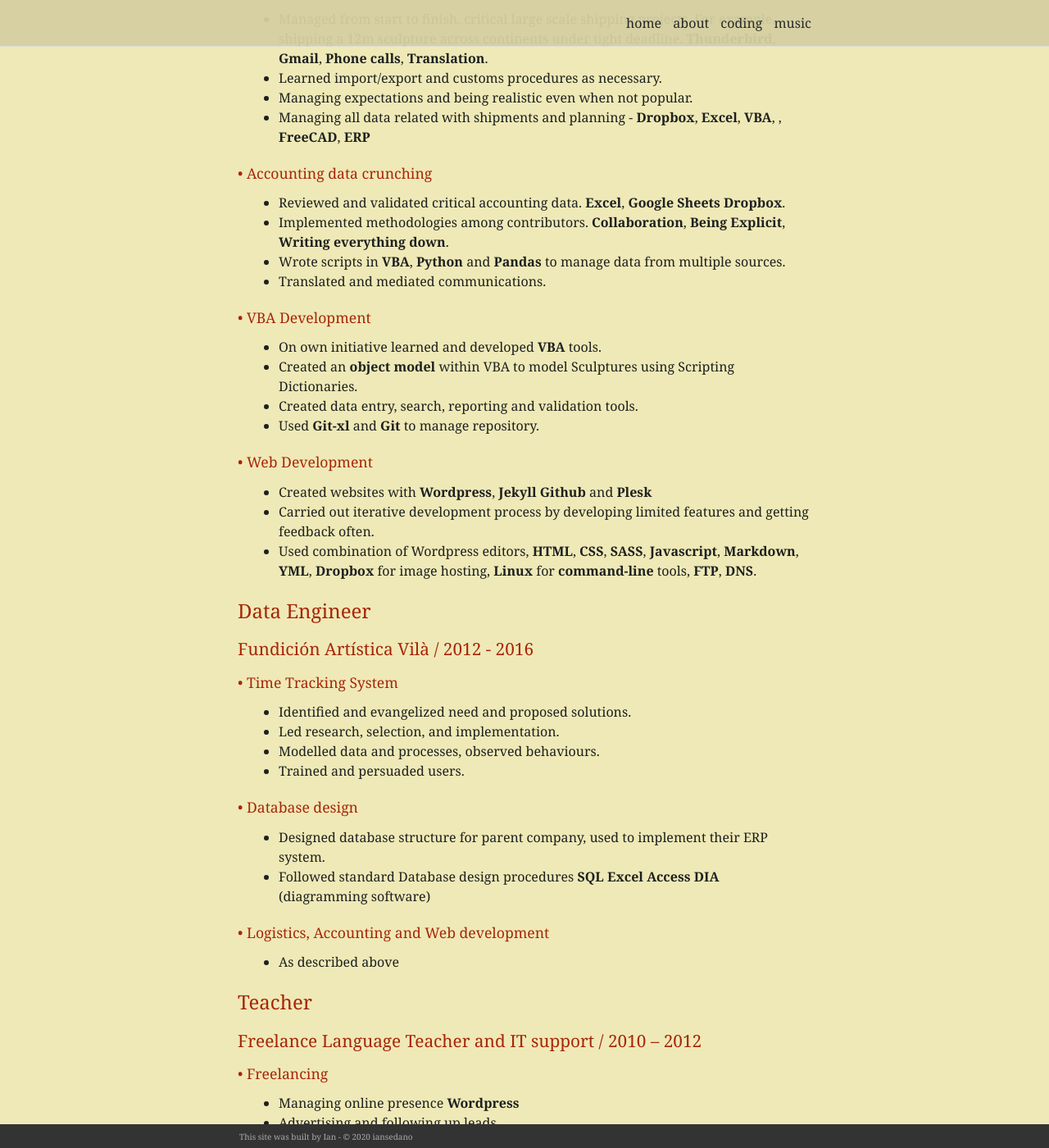
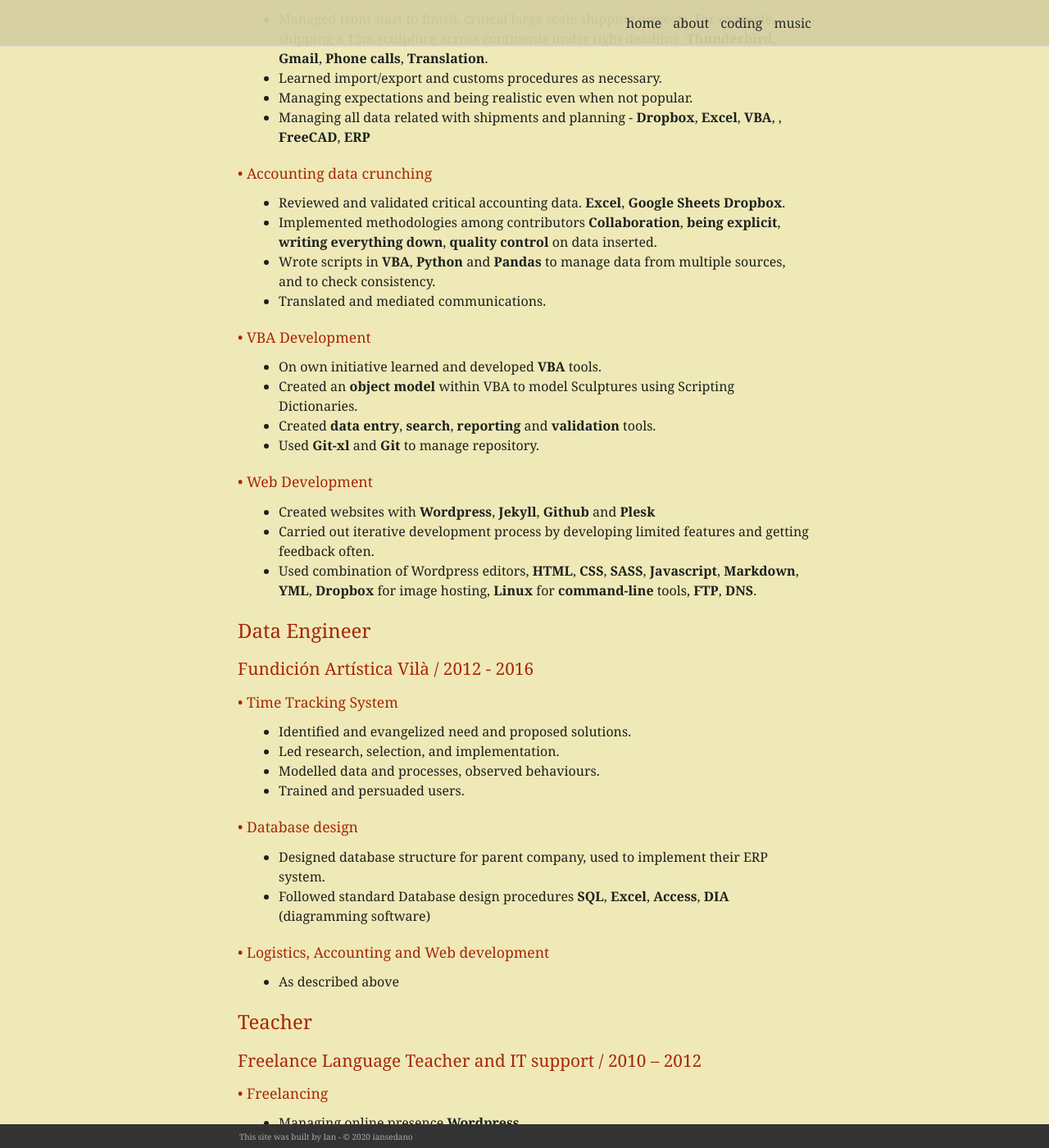
Before and after one commit to iansedano/iansedano.github.io, a Jekyll site: the page built from _hidden/2020-06-05-extended_cv.markdown, in a window 1280 px wide and 1400 px high, scrolled down 3025 px. Shown: the whole window at 82% size. Built offline with Jekyll 4.4.1, drawn with Linux system fonts in a browser that asks for light colours; some of the changed text lies outside the part shown.

Commit message:
formatting, punctuation

```diff
--- a/_hidden/2020-06-05-extended_cv.markdown
+++ b/_hidden/2020-06-05-extended_cv.markdown
@@ -95,18 +95,18 @@
 
 ##### <span>&#8226;</span> Accounting data crunching
 * Reviewed and validated critical accounting data. **Excel**, **Google Sheets** **Dropbox**.
-* Implemented methodologies among contributors. **Collaboration**, **Being Explicit**, **Writing everything down**.
-* Wrote scripts in **VBA**, **Python** and **Pandas** to manage data from multiple sources.
+* Implemented methodologies among contributors **Collaboration**, **being explicit**, **writing everything down**, **quality control** on data inserted.
+* Wrote scripts in **VBA**, **Python** and **Pandas** to manage data from multiple sources, and to check consistency.
 * Translated and mediated communications.
 
 ##### <span>&#8226;</span> VBA Development
 * On own initiative learned and developed **VBA** tools.
 * Created an **object model** within VBA to model Sculptures using Scripting Dictionaries.
-* Created data entry, search, reporting and validation tools.
+* Created **data entry**, **search**, **reporting** and **validation** tools.
 * Used **Git-xl** and **Git** to manage repository.
 
 ##### <span>&#8226;</span> Web Development
-* Created websites with **Wordpress**, **Jekyll** **Github** and **Plesk**
+* Created websites with **Wordpress**, **Jekyll**, **Github** and **Plesk**
 * Carried out iterative development process by developing limited features and getting feedback often.
 * Used combination of Wordpress editors, **HTML**, **CSS**, **SASS**, **Javascript**, **Markdown**, **YML**, **Dropbox** for image hosting, **Linux** for **command-line** tools, **FTP**, **DNS**.
 
@@ -121,7 +121,7 @@
 
 ##### <span>&#8226;</span> Database design
 * Designed database structure for parent company, used to implement their ERP system.
-* Followed standard Database design procedures **SQL** **Excel** **Access** **DIA** (diagramming software)
+* Followed standard Database design procedures **SQL**, **Excel**, **Access**, **DIA** (diagramming software)
 
 ##### <span>&#8226;</span> Logistics, Accounting and Web development
 * As described above
@@ -145,15 +145,15 @@
 
 ##### <span>&#8226;</span> Social Network Analysis
 * Solo investigation into Social Network Analysis.
-* Carried out analysis of the group itself. **Agna** **Excel**
+* Carried out analysis of the group itself. **Agna**, **Excel**
 * Presented project at end of year conference.
 
 ---
 ## Education
 
-Certificate in **Python Software Development** - CodingNomads
-BSc in **Psychology**
-A-levels in **Maths**, **Physics** and **Spanish**
+* Certificate in **Python Software Development** - CodingNomads
+* BSc in **Psychology**
+* A-levels in **Maths**, **Physics** and **Spanish**
 
 ## Languages
 
```
Also changed, not shown: other parts of _hidden/2020-06-05-extended_cv.markdown (+0 -3 lines).
